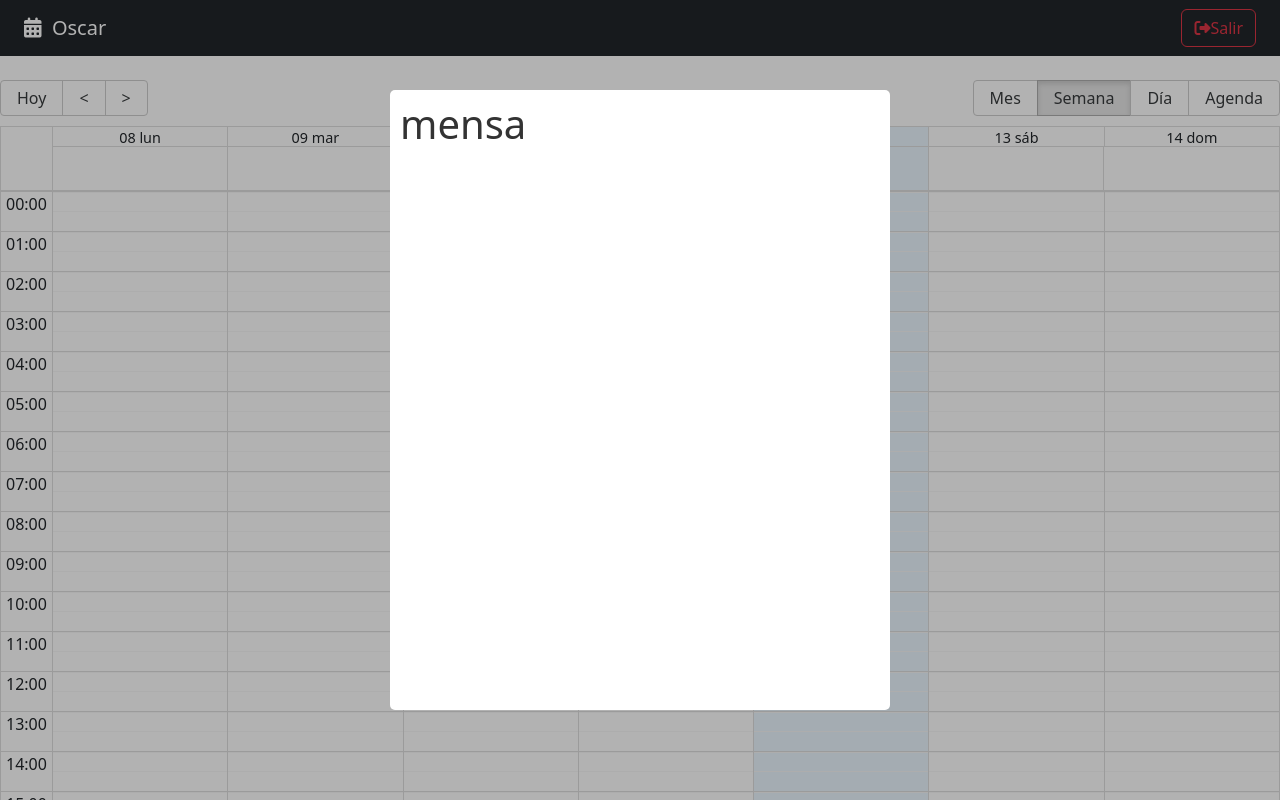
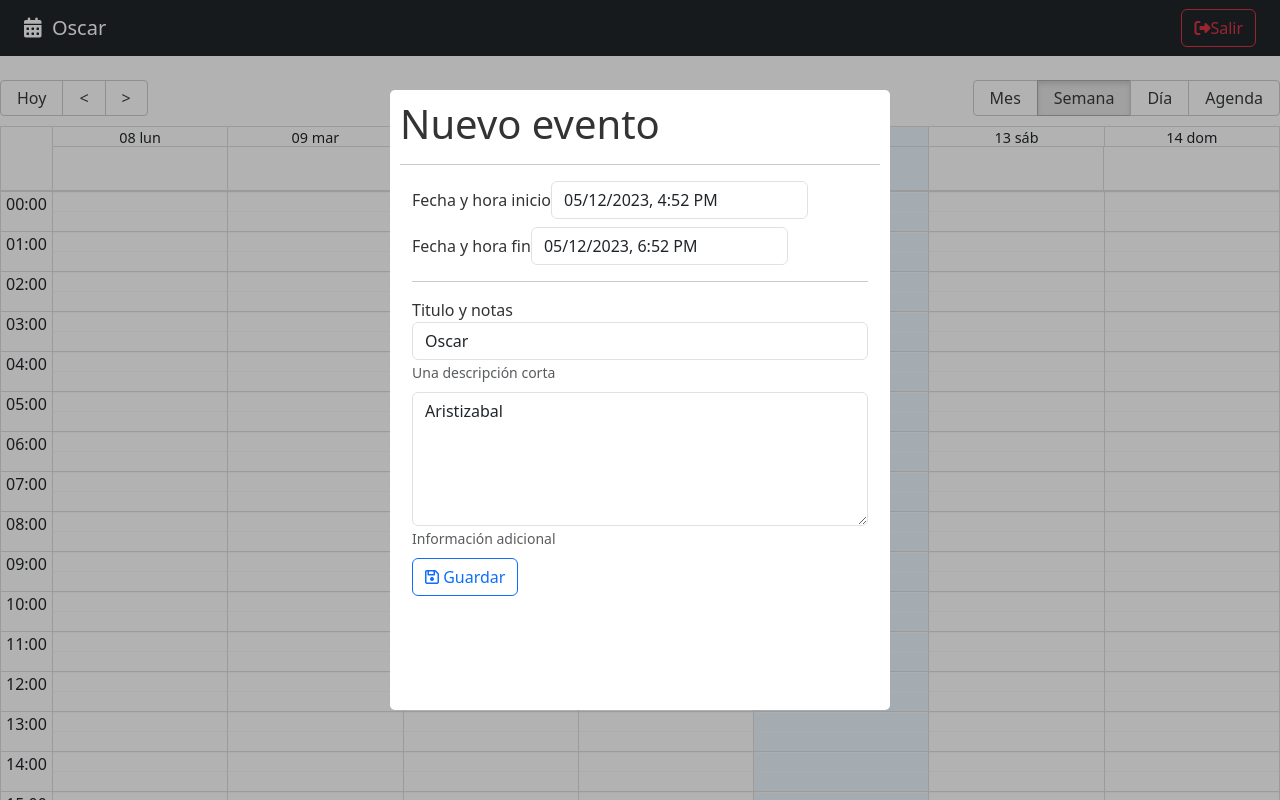
Before and after one commit to OscarAristizabalDev/reactjs-calendar, a React (Vite) app: page / in a window 1280 px wide. Shown: the top 800 px of the page. Built offline with nearby package versions, Linux system fonts and the light colour scheme.

Commit message:
Se trabaja en el formulario del calendar event

```diff
--- a/package.json
+++ b/package.json
@@ -11,10 +11,12 @@
   },
   "dependencies": {
     "@types/react-big-calendar": "^1.6.3",
+    "@types/react-datepicker": "^4.11.2",
     "@types/react-modal": "^3.16.0",
     "date-fns": "^2.30.0",
     "react": "^18.2.0",
     "react-big-calendar": "^1.6.9",
+    "react-datepicker": "^4.11.0",
     "react-dom": "^18.2.0",
     "react-modal": "^3.16.1",
     "react-router-dom": "^6.11.1"
--- a/src/calendar/components/CalendarModal.tsx
+++ b/src/calendar/components/CalendarModal.tsx
@@ -1,5 +1,10 @@
-import { useState } from 'react';
+import { ChangeEvent, useState } from 'react';
+
 import Modal from 'react-modal';
+import DatePicker from "react-datepicker";
+import "react-datepicker/dist/react-datepicker.css";
+
+import { addHours } from 'date-fns';
 
 const customStyles = {
     content: {
@@ -18,8 +23,46 @@
 
     const [isOpen, setIsOpen] = useState(true);
 
+    const [formValues, setformValues] = useState({
+        title: 'Oscar',
+        notes: 'Aristizabal',
+        start: new Date(),
+        end: addHours(new Date(), 2)
+    });
+
+    const onInputChange = ({ target }: ChangeEvent<HTMLInputElement>) => {
+
+        const { name, value } = target;
+
+        setformValues({
+            ...formValues, //  se obtiene los valores actuales
+            [name]: value // se sobreescribre valor que tenga el target.name por el valor del target.value
+        })
+    }
+
+    const onTextAreaChange = ({ target }: ChangeEvent<HTMLTextAreaElement>) => {
+        const { name, value } = target;
+
+        setformValues({
+            ...formValues, //  se obtiene los valores actuales
+            [name]: value // se sobreescribre valor que tenga el target.name por el valor del target.value
+        })
+    }
+
     const onCloseModal = () => {
         setIsOpen(false);
+    }
+
+    /**
+     * Permite ejecutar el evento onChange DatePicker
+     * @param event el evento recibido es una fecha
+     * @param changing
+     */
+    const onDateChanged = (event: Date, changing: string) => {
+        setformValues({
+            ...formValues, //  se obtiene los valores actuales
+            [changing]: event // se sobreescribre valor que tenga el target.name por el valor del target.value
+        })
     }
 
     return (
@@ -31,7 +74,69 @@
             overlayClassName="modal-fondo"
             closeTimeoutMS={200}
         >
-            <h1>mensa</h1>
+            <h1> Nuevo evento </h1>
+            <hr />
+            <form className="container">
+
+                <div className="form-group mb-2">
+                    <label>Fecha y hora inicio</label>
+                    <DatePicker
+                        selected={formValues.start}
+                        onChange={(event: Date) => onDateChanged(event, 'start')}
+                        className='form-control'
+                        name="start"
+                        dateFormat='Pp' // habilita la hora y minutos
+                    />
+                </div>
+
+                <div className="form-group mb-2">
+                    <label>Fecha y hora fin</label>
+                    <DatePicker
+                        selected={formValues.end}
+                        onChange={(event: Date) => onDateChanged(event, 'end')}
+                        className='form-control'
+                        name="end"
+                        dateFormat='Pp' // habilita la hora y minutos
+                        minDate={formValues.start} // no permite seleccionar una fecha menor a la inicial
+                    />
+                </div>
+
+                <hr />
+                <div className="form-group mb-2">
+                    <label>Titulo y notas</label>
+                    <input
+                        type="text"
+                        className="form-control"
+                        placeholder="Título del evento"
+                        name="title"
+                        autoComplete="off"
+                        value={formValues.title}
+                        onChange={onInputChange}
+                    />
+                    <small id="emailHelp" className="form-text text-muted">Una descripción corta</small>
+                </div>
+
+                <div className="form-group mb-2">
+                    <textarea
+                        className="form-control"
+                        placeholder="Notas"
+                        rows={5}
+                        name="notes"
+                        value={formValues.notes}
+                        onChange={onTextAreaChange}
+                    ></textarea>
+                    <small id="emailHelp" className="form-text text-muted">Información adicional</small>
+                </div>
+
+                <button
+                    type="submit"
+                    className="btn btn-outline-primary btn-block"
+                >
+                    <i className="far fa-save"></i>
+                    <span> Guardar</span>
+                </button>
+
+            </form>
         </Modal>
     )
 }
```
Also changed, not shown: 1 other file (tests, documents, lock files or other folders).
